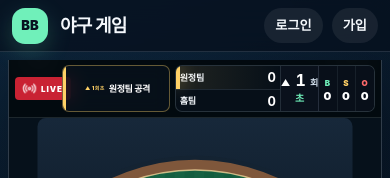
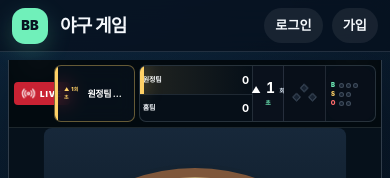
Before and after one commit to TypeMIN/typemin-workbench, a Next.js app: page /baseball-game in a window 390 px wide. Shown: the top 178 px of the page. Built offline with nearby package versions, Linux system fonts and the light colour scheme; no server answers.

Commit message:
feat: refine baseball broadcast scoreboard

```diff
--- a/app/baseball-game/styles.css
+++ b/app/baseball-game/styles.css
@@ -3902,3 +3902,268 @@
     animation: none;
   }
 }
+
+/* Broadcast scoreboard v2: two-line score, base diamond and B/S/O lamps. */
+.bbg-game-console .bbg-broadcast-stage {
+  grid-template-rows: 72px minmax(0, 1fr) 72px;
+}
+
+.bbg-game-console .bbg-broadcast-heading {
+  grid-template-columns: 50px minmax(126px, 0.42fr) minmax(0, 1fr);
+  min-height: 72px;
+  padding: 6px 10px;
+}
+
+.bbg-broadcast-heading > .bbg-scoreboard {
+  grid-template-columns: minmax(116px, 1fr) 48px 76px 110px;
+  grid-template-areas: "teams inning bases counts";
+}
+
+.bbg-broadcast-heading > .bbg-scoreboard .bbg-score-teams {
+  display: grid;
+  grid-area: teams;
+  grid-template-columns: 1fr;
+}
+
+.bbg-broadcast-heading > .bbg-scoreboard .bbg-team-score {
+  grid-template-columns: 28px minmax(0, 1fr) 22px;
+  min-height: 30px;
+  gap: 5px;
+  padding: 3px 7px;
+}
+
+.bbg-broadcast-heading > .bbg-scoreboard .bbg-team-score + .bbg-team-score {
+  border-top: 1px solid rgba(210, 226, 243, 0.12);
+  border-left: 0;
+}
+
+.bbg-broadcast-heading > .bbg-scoreboard .bbg-team-score > span {
+  display: block;
+  color: var(--bbg-muted);
+  font-size: 7px;
+  font-weight: 900;
+}
+
+.bbg-broadcast-heading > .bbg-scoreboard .bbg-team-score > strong {
+  font-size: 10px;
+}
+
+.bbg-broadcast-heading > .bbg-scoreboard .bbg-team-score > b {
+  font-size: 16px;
+}
+
+.bbg-broadcast-heading > .bbg-scoreboard .bbg-inning-block {
+  min-height: 60px;
+}
+
+.bbg-broadcast-heading > .bbg-scoreboard .bbg-broadcast-bases {
+  display: grid;
+  grid-area: bases;
+  place-content: center;
+  gap: 3px;
+  padding: 5px;
+  border-right: 1px solid rgba(210, 226, 243, 0.12);
+  background: #080f19;
+}
+
+.bbg-broadcast-heading > .bbg-scoreboard .bbg-broadcast-bases > div {
+  width: 42px;
+  height: 32px;
+}
+
+.bbg-broadcast-heading > .bbg-scoreboard .bbg-broadcast-bases i {
+  width: 11px;
+  height: 11px;
+}
+
+.bbg-broadcast-heading > .bbg-scoreboard .bbg-broadcast-bases .is-second {
+  left: 16px;
+}
+
+.bbg-broadcast-heading > .bbg-scoreboard .bbg-broadcast-bases .is-third {
+  top: 15px;
+}
+
+.bbg-broadcast-heading > .bbg-scoreboard .bbg-broadcast-bases .is-first {
+  top: 15px;
+}
+
+.bbg-broadcast-heading > .bbg-scoreboard .bbg-broadcast-bases small {
+  font-size: 6px;
+}
+
+.bbg-broadcast-heading > .bbg-scoreboard .bbg-broadcast-counts {
+  display: grid;
+  grid-area: counts;
+  grid-template-columns: 1fr;
+  align-content: center;
+  gap: 4px;
+  padding: 7px 9px;
+  background: #080f19;
+}
+
+.bbg-broadcast-heading > .bbg-scoreboard .bbg-count-line {
+  display: grid;
+  grid-template-columns: 12px minmax(0, 1fr);
+  align-items: center;
+  gap: 6px;
+  background: transparent;
+}
+
+.bbg-broadcast-heading > .bbg-scoreboard .bbg-count-line > b {
+  color: var(--bbg-muted);
+  font-size: 8px;
+  line-height: 1;
+}
+
+.bbg-broadcast-heading > .bbg-scoreboard .bbg-count-lights {
+  display: flex;
+  gap: 4px;
+}
+
+.bbg-broadcast-heading > .bbg-scoreboard .bbg-count-lights i {
+  width: 8px;
+  height: 8px;
+  border: 1px solid rgba(210, 226, 243, 0.22);
+  border-radius: 50%;
+  background: #172231;
+}
+
+.bbg-broadcast-heading
+  > .bbg-scoreboard
+  .bbg-count-line[data-tone="ball"]
+  i[data-active="true"] {
+  border-color: #6ff2b7;
+  background: #31d998;
+  box-shadow: 0 0 7px rgba(49, 217, 152, 0.75);
+}
+
+.bbg-broadcast-heading
+  > .bbg-scoreboard
+  .bbg-count-line[data-tone="strike"]
+  i[data-active="true"] {
+  border-color: #ffe08b;
+  background: var(--bbg-yellow);
+  box-shadow: 0 0 7px rgba(255, 209, 102, 0.72);
+}
+
+.bbg-broadcast-heading
+  > .bbg-scoreboard
+  .bbg-count-line[data-tone="out"]
+  i[data-active="true"] {
+  border-color: #ff8792;
+  background: #f04f5e;
+  box-shadow: 0 0 7px rgba(240, 79, 94, 0.72);
+}
+
+.bbg-card-decision {
+  min-height: 78px;
+}
+
+.bbg-card-decision-actions button:only-child {
+  border-color: rgba(210, 226, 243, 0.24);
+  color: var(--bbg-text);
+  background: rgba(4, 11, 18, 0.75);
+}
+
+@media (max-width: 680px) {
+  .bbg-game-console .bbg-broadcast-stage {
+    grid-template-rows: 68px minmax(0, 1fr) 62px;
+  }
+
+  .bbg-game-console .bbg-broadcast-heading {
+    grid-template-columns: 36px minmax(80px, 0.34fr) minmax(0, 1fr);
+    min-height: 68px;
+    gap: 4px;
+    padding: 5px;
+  }
+
+  .bbg-broadcast-heading > .bbg-scoreboard {
+    grid-template-columns: minmax(68px, 1fr) 31px 42px 49px;
+  }
+
+  .bbg-broadcast-heading > .bbg-scoreboard .bbg-team-score {
+    grid-template-columns: minmax(0, 1fr) 12px;
+    min-height: 28px;
+    gap: 2px;
+    padding: 2px 3px;
+  }
+
+  .bbg-broadcast-heading > .bbg-scoreboard .bbg-team-score > span {
+    display: none;
+  }
+
+  .bbg-broadcast-heading > .bbg-scoreboard .bbg-team-score > strong {
+    font-size: 7px;
+  }
+
+  .bbg-broadcast-heading > .bbg-scoreboard .bbg-team-score > b {
+    font-size: 11px;
+  }
+
+  .bbg-broadcast-heading > .bbg-scoreboard .bbg-inning-block {
+    min-height: 56px;
+  }
+
+  .bbg-broadcast-heading > .bbg-scoreboard .bbg-inning-block strong {
+    font-size: 14px;
+  }
+
+  .bbg-broadcast-heading > .bbg-scoreboard .bbg-inning-block small,
+  .bbg-broadcast-heading > .bbg-scoreboard .bbg-inning-block b {
+    font-size: 6px;
+  }
+
+  .bbg-broadcast-heading > .bbg-scoreboard .bbg-broadcast-bases {
+    padding: 4px 2px;
+  }
+
+  .bbg-broadcast-heading > .bbg-scoreboard .bbg-broadcast-bases > div {
+    width: 31px;
+    height: 25px;
+  }
+
+  .bbg-broadcast-heading > .bbg-scoreboard .bbg-broadcast-bases i {
+    width: 8px;
+    height: 8px;
+  }
+
+  .bbg-broadcast-heading > .bbg-scoreboard .bbg-broadcast-bases .is-second {
+    left: 11px;
+  }
+
+  .bbg-broadcast-heading > .bbg-scoreboard .bbg-broadcast-bases .is-third {
+    top: 12px;
+  }
+
+  .bbg-broadcast-heading > .bbg-scoreboard .bbg-broadcast-bases .is-first {
+    top: 12px;
+  }
+
+  .bbg-broadcast-heading > .bbg-scoreboard .bbg-broadcast-bases small {
+    display: none;
+  }
+
+  .bbg-broadcast-heading > .bbg-scoreboard .bbg-broadcast-counts {
+    gap: 3px;
+    padding: 5px 4px;
+  }
+
+  .bbg-broadcast-heading > .bbg-scoreboard .bbg-count-line {
+    grid-template-columns: 7px minmax(0, 1fr);
+    gap: 2px;
+  }
+
+  .bbg-broadcast-heading > .bbg-scoreboard .bbg-count-line > b {
+    font-size: 6px;
+  }
+
+  .bbg-broadcast-heading > .bbg-scoreboard .bbg-count-lights {
+    gap: 2px;
+  }
+
+  .bbg-broadcast-heading > .bbg-scoreboard .bbg-count-lights i {
+    width: 5px;
+    height: 5px;
+  }
+}
--- a/components/baseball-game/baseball-game-debug.tsx
+++ b/components/baseball-game/baseball-game-debug.tsx
@@ -28,7 +28,6 @@ import {
 import type {
   BattingFace,
   CardAvailability,
-  CardInstance,
   CardRole,
   DieFace,
   DieKind,
@@ -77,7 +76,6 @@ export default function BaseballGameDebug() {
   const [draft, setDraft] = useState<GameConfig>(DEFAULT_CONFIG);
   const [game, setGame] = useState(() => createGame(DEFAULT_CONFIG));
   const [error, setError] = useState<string | null>(null);
-  const [selectedCard, setSelectedCard] = useState<CardInstance | null>(null);
   const currentDie = PHASE_DIE[game.phase] ?? null;
   const currentFaces = currentDie ? DIE_FACES[currentDie] : [];
   const currentRevisionEvents = game.eventLog.filter(
@@ -100,7 +98,6 @@ export default function BaseballGameDebug() {
     }
     setError(null);
     setGame(result.state);
-    setSelectedCard(null);
   }
 
   function dispatchAction(action: GameAction) {
@@ -111,7 +108,6 @@ export default function BaseballGameDebug() {
     }
     setError(null);
     setGame(result.state);
-    setSelectedCard(null);
   }
 
   function rollCurrentDie() {
@@ -123,7 +119,6 @@ export default function BaseballGameDebug() {
     event.preventDefault();
     setGame(createGame(draft, { seed: createRandomSeed() }));
     setError(null);
-    setSelectedCard(null);
     setupDetailsRef.current?.removeAttribute("open");
   }
 
@@ -226,16 +221,7 @@ export default function BaseballGameDebug() {
             ) : game.phase === "awaiting_card" ? (
               <CardDecision
                 game={game}
-                onConfirm={() => {
-                  if (selectedCard) {
-                    dispatchAction({
-                      type: "PLAY_CARD",
-                      cardInstanceId: selectedCard.instanceId,
-                    });
-                  }
-                }}
                 onPass={() => dispatchAction({ type: "PASS_CARD_WINDOW" })}
-                selectedCard={selectedCard}
               />
             ) : currentDie ? (
               <QuickRollButton
@@ -251,8 +237,9 @@ export default function BaseballGameDebug() {
 
             <CardHands
               game={game}
-              onSelect={setSelectedCard}
-              selectedCard={selectedCard}
+              onPlay={(cardInstanceId) =>
+                dispatchAction({ type: "PLAY_CARD", cardInstanceId })
+              }
             />
 
             {game.phase !== "finished" ? (
@@ -377,20 +364,13 @@ export default function BaseballGameDebug() {
 
 function CardDecision({
   game,
-  onConfirm,
   onPass,
-  selectedCard,
 }: {
   game: GameState;
-  onConfirm: () => void;
   onPass: () => void;
-  selectedCard: CardInstance | null;
 }) {
   const role = currentCardRole(game);
   const respondingTo = game.cardWindow?.respondingTo;
-  const definition = selectedCard
-    ? CARD_DEFINITIONS[selectedCard.cardId]
-    : null;
   return (
     <div className="bbg-card-decision" aria-live="polite">
       <div>
@@ -404,14 +384,11 @@ function CardDecision({
             : `${role === "offense" ? "공격" : "수비"} 카드 선택`}
         </strong>
         <p>
-          {definition?.description ??
-            "사용할 카드를 고르거나 카드 없이 경기를 계속하세요."}
+          사용할 카드를 누르면 즉시 적용됩니다. 사용하지 않으려면 카드 없이
+          진행하세요.
         </p>
       </div>
       <div className="bbg-card-decision-actions">
-        <button disabled={!selectedCard} onClick={onConfirm} type="button">
-          {definition ? `${definition.id} 사용` : "카드 선택"}
-        </button>
         <button onClick={onPass} type="button">
           카드 없이 진행
         </button>
@@ -422,12 +399,10 @@ function CardDecision({
 
 function CardHands({
   game,
-  onSelect,
-  selectedCard,
+  onPlay,
 }: {
   game: GameState;
-  onSelect: (card: CardInstance) => void;
-  selectedCard: CardInstance | null;
+  onPlay: (cardInstanceId: string) => void;
 }) {
   const activeRole =
     game.phase === "awaiting_card" ? currentCardRole(game) : null;
@@ -439,9 +414,8 @@ function CardHands({
           availability={getLegalCards(game, role)}
           game={game}
           key={role}
-          onSelect={onSelect}
+          onPlay={onPlay}
           role={role}
-          selectedCard={selectedCard}
         />
       ))}
     </div>
@@ -452,16 +426,14 @@ function CardHand({
   active,
   availability,
   game,
-  onSelect,
+  onPlay,
   role,
-  selectedCard,
 }: {
   active: boolean;
   availability: CardAvailability[];
   game: GameState;
-  onSelect: (card: CardInstance) => void;
+  onPlay: (cardInstanceId: string) => void;
   role: CardRole;
-  selectedCard: CardInstance | null;
 }) {
   const team =
     role === "offense"
@@ -491,16 +463,11 @@ function CardHand({
           const definition = CARD_DEFINITIONS[instance.cardId];
           return (
             <button
-              aria-label={`${definition.id} ${definition.name}${playable ? " 사용 가능" : ` 사용 불가: ${reason}`}`}
-              className={
-                selectedCard?.instanceId === instance.instanceId
-                  ? "is-selected"
-                  : undefined
-              }
+              aria-label={`${definition.id} ${definition.name}${playable ? " 사용 가능, 누르면 즉시 사용" : ` 사용 불가: ${reason}`}`}
               data-playable={playable}
               disabled={!playable}
               key={instance.instanceId}
-              onClick={() => onSelect(instance)}
+              onClick={() => onPlay(instance.instanceId)}
               title={reason ?? definition.description}
               type="button"
             >
@@ -562,21 +529,41 @@ function BroadcastScoreboard({ game }: { game: GameState }) {
         {game.inning > game.config.innings ? <em>연장</em> : null}
       </div>
       <div className="bbg-counts bbg-broadcast-counts" aria-label="현재 카운트">
-        <span aria-label={`볼 ${game.balls}`} data-tone="ball">
-          <b>B</b>
-          <em>{game.balls}</em>
-        </span>
-        <span aria-label={`스트라이크 ${game.strikes}`} data-tone="strike">
-          <b>S</b>
-          <em>{game.strikes}</em>
-        </span>
-        <span aria-label={`아웃 ${game.outs}`} data-tone="out">
-          <b>O</b>
-          <em>{game.outs}</em>
-        </span>
+        <CountLights count={game.balls} label="B" tone="ball" total={3} />
+        <CountLights count={game.strikes} label="S" tone="strike" total={2} />
+        <CountLights count={game.outs} label="O" tone="out" total={2} />
       </div>
       <BroadcastBases game={game} />
     </section>
+  );
+}
+
+function CountLights({
+  count,
+  label,
+  tone,
+  total,
+}: {
+  count: number;
+  label: "B" | "S" | "O";
+  tone: "ball" | "strike" | "out";
+  total: number;
+}) {
+  const accessibleLabel =
+    label === "B" ? "볼" : label === "S" ? "스트라이크" : "아웃";
+  return (
+    <span
+      aria-label={`${accessibleLabel} ${count}`}
+      className="bbg-count-line"
+      data-tone={tone}
+    >
+      <b aria-hidden="true">{label}</b>
+      <span aria-hidden="true" className="bbg-count-lights">
+        {Array.from({ length: total }, (_, index) => (
+          <i data-active={index < count} key={index} />
+        ))}
+      </span>
+    </span>
   );
 }
 
@@ -601,7 +588,7 @@ function TeamScore({ game, side }: { game: GameState; side: "away" | "home" }) {
         .filter(Boolean)
         .join(" ")}
     >
-      <span>{side === "away" ? "A" : "H"}</span>
+      <span>{side === "away" ? "원정" : "홈"}</span>
       <strong>
         {game.config[side === "away" ? "awayTeamName" : "homeTeamName"]}
       </strong>
```
Also changed, not shown: 2 other files (tests, documents, lock files or other folders).
